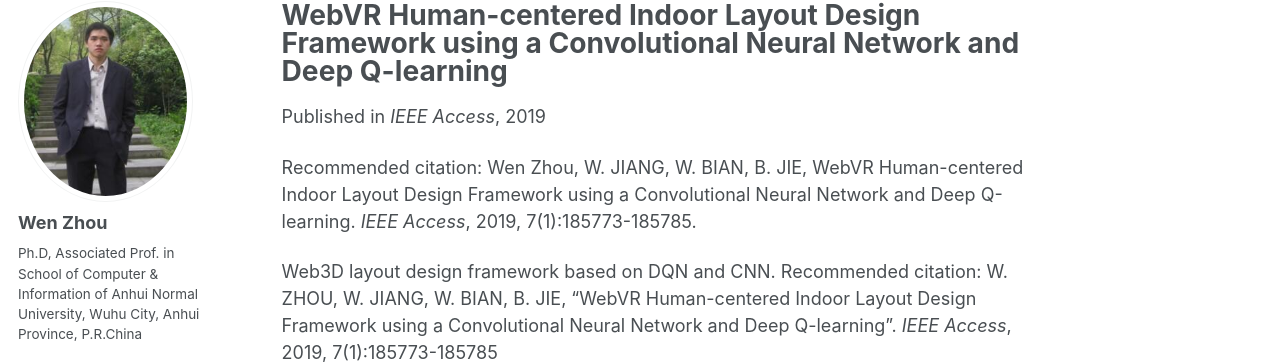
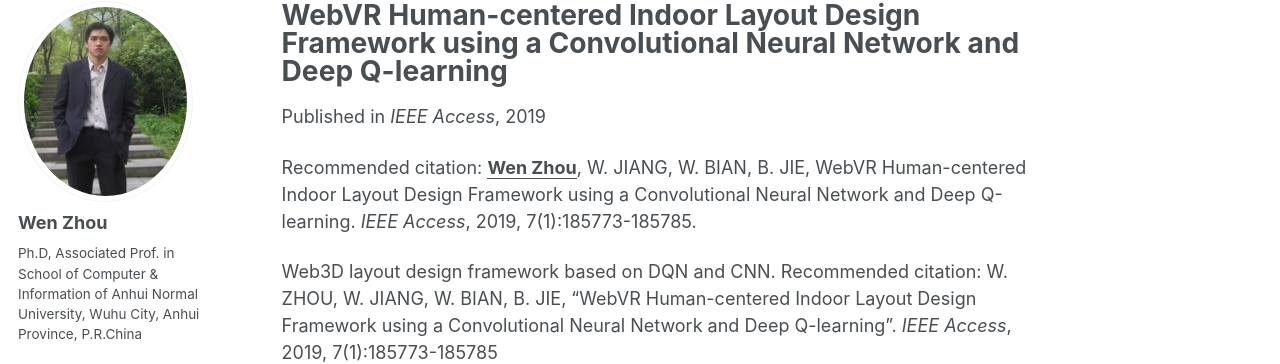
Before and after one commit to zhouwen327/zhouwen327.github.io, a Jekyll site: the page built from _publications/2019-12-01-ACCESS-01.md, in a window 1280 px wide and 926 px high. Shown: the part 117-481 px from the top of the window. Built offline with Jekyll 4.4.1, drawn with Linux system fonts in a browser that asks for light colours; some web fonts are replaced.

```diff
--- a/_publications/2019-12-01-ACCESS-01.md
+++ b/_publications/2019-12-01-ACCESS-01.md
@@ -5,7 +5,7 @@ permalink: /publication/2019-12-01-ACCESS-01
 excerpt: 'Web3D layout design framework based on DQN and CNN.'
 date: 2019-12-01
 venue: 'IEEE Access'
-citation: ' Wen Zhou, W. JIANG, W. BIAN, B. JIE, WebVR Human-centered Indoor Layout Design Framework using a Convolutional Neural Network and Deep Q-learning. <i>IEEE Access</i>, 2019, 7(1):185773-185785.'
+citation: '<b><u>Wen Zhou</u></b>, W. JIANG, W. BIAN, B. JIE, WebVR Human-centered Indoor Layout Design Framework using a Convolutional Neural Network and Deep Q-learning. <i>IEEE Access</i>, 2019, 7(1):185773-185785.'
 ---
 Web3D layout design framework based on DQN and CNN.
 Recommended citation: W. ZHOU, W. JIANG, W. BIAN, B. JIE, "WebVR Human-centered Indoor Layout Design Framework using a Convolutional Neural Network and Deep Q-learning". <i>IEEE Access</i>, 2019, 7(1):185773-185785
```
